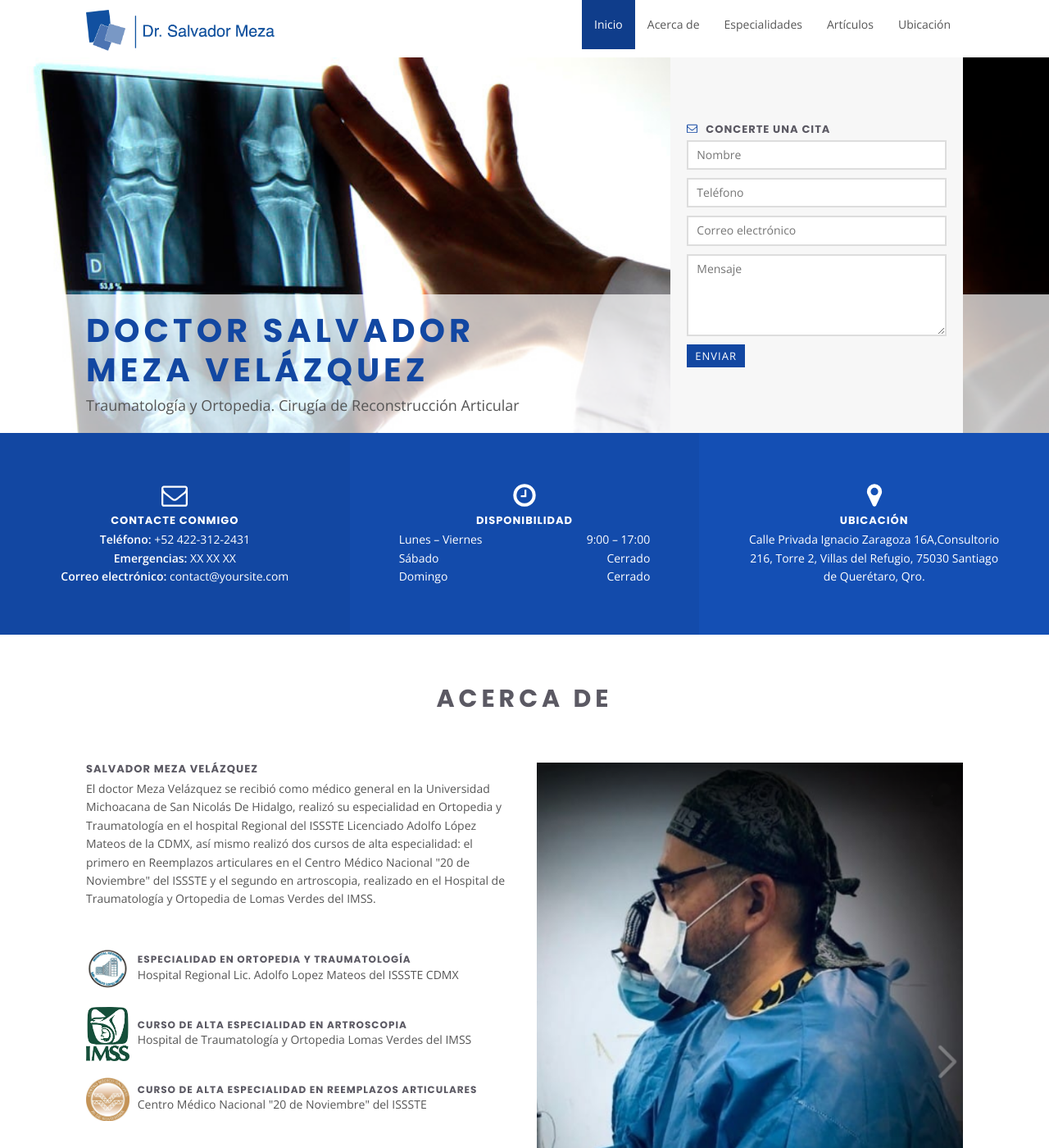
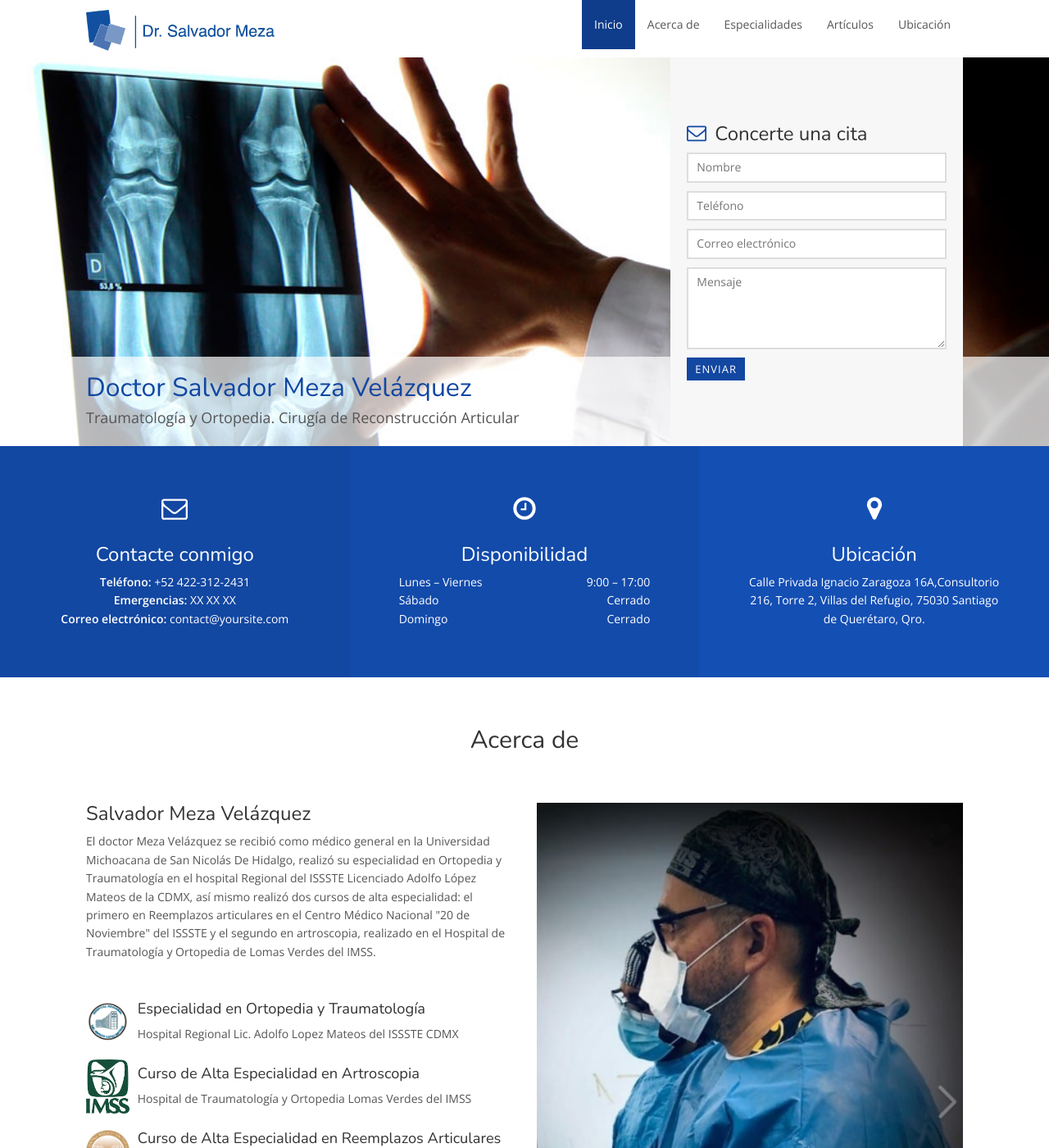
Before and after one commit to kecho05/dr, a Jekyll site: the page built from index.html, in a window 1280 px wide and 1400 px high. Shown: the whole window at 82% size. Built offline with Jekyll 4.4.1, drawn with Linux system fonts in a browser that asks for light colours; nearby versions of some CDN libraries.

Commit message:
Update style.css

```diff
--- a/css/style.css
+++ b/css/style.css
@@ -89,43 +89,6 @@ a,
 	box-shadow: none;
 }
 
-/*** Typography ***/
-
-h1, h2, h3, h4, h5, h6 {
-	font: 700 40px/1.2 'Poppins', sans-serif;
-	text-transform: uppercase;
-	letter-spacing: 5px;
-	margin: 0;
-	color: #5b5963;
-}
-
-h2 {
-	font-size: 30px;
-	margin: 0 0 30px;
-}
-
-h3 {
-	font-size: 13px;
-	letter-spacing: 1px;
-	margin: 0 0 5px;
-}
-
-h4 {
-	font-size: 12px;
-	letter-spacing: 1px;
-}
-
-h5 {
-	font-size: 12px;
-	letter-spacing: 1px;
-	font-weight: 400;
-}
-
-h6 {
-	font-size: 11px;
-	letter-spacing: 1px;
-	font-weight: 400;
-}
 
 /*** Reset border-radius ***/
 
```
